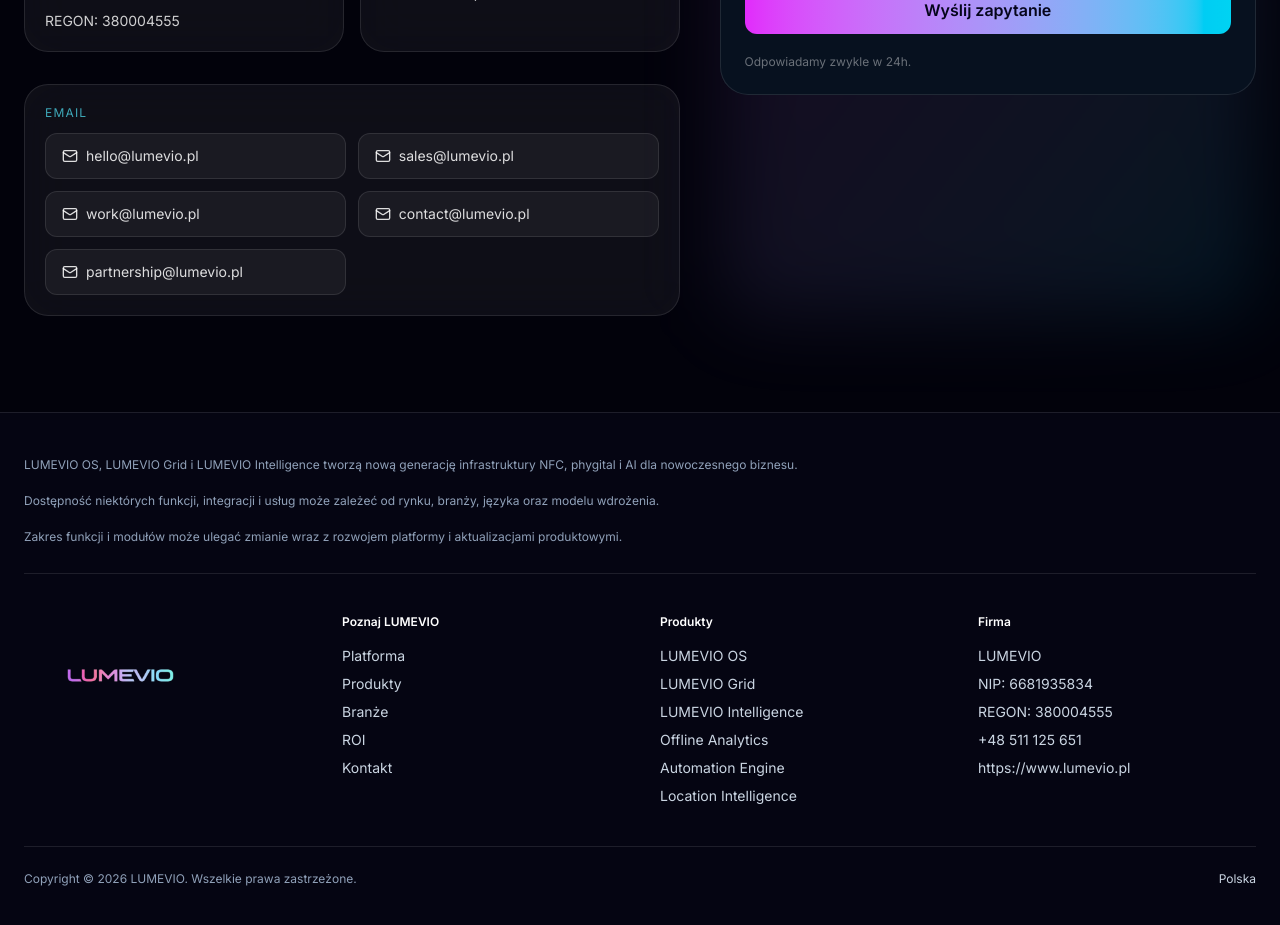
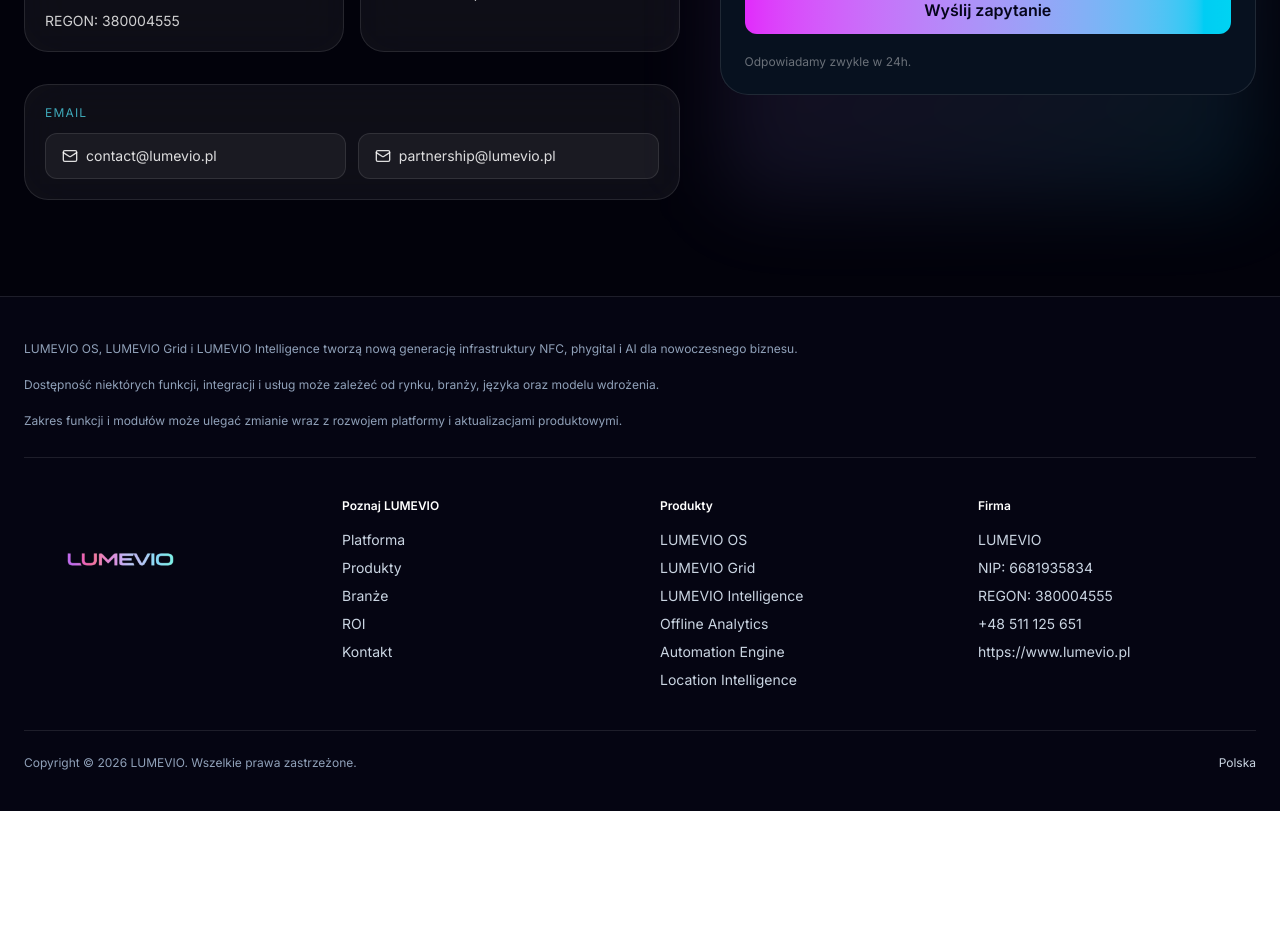
Before and after one commit to lumevio/newweb, a React (Vite) app: page / in a window 1280 px wide. Shown: the part 6980-7905 px from the top of the page. After the commit the page ends 7791 px from the top, so only its background shows below. Built offline with nearby package versions, Linux system fonts and the light colour scheme.

Commit message:
update strony

```diff
--- a/src/App.tsx
+++ b/src/App.tsx
@@ -51,9 +51,6 @@
   website: "https://www.lumevio.pl",
   phone: "+48 511 125 651",
   emails: [
-    "hello@lumevio.pl",
-    "sales@lumevio.pl",
-    "work@lumevio.pl",
     "contact@lumevio.pl",
     "partnership@lumevio.pl",
   ] as const,
```
